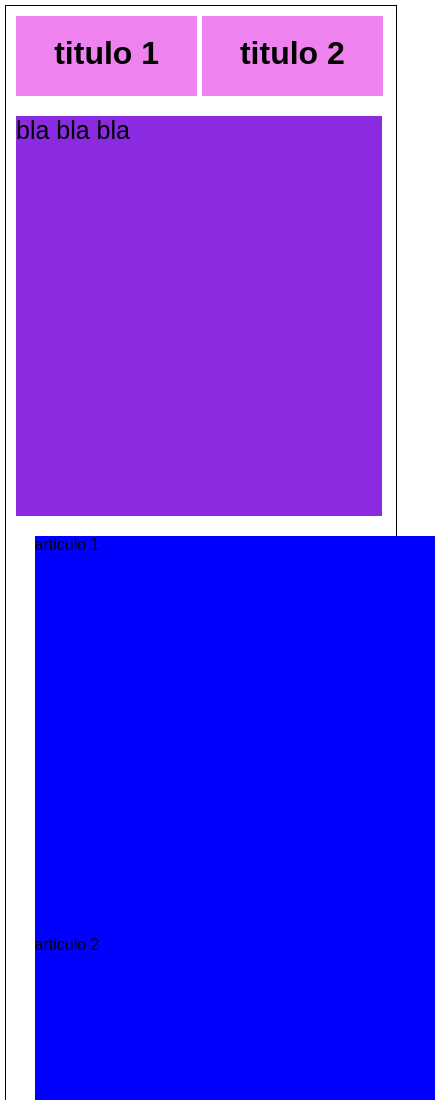
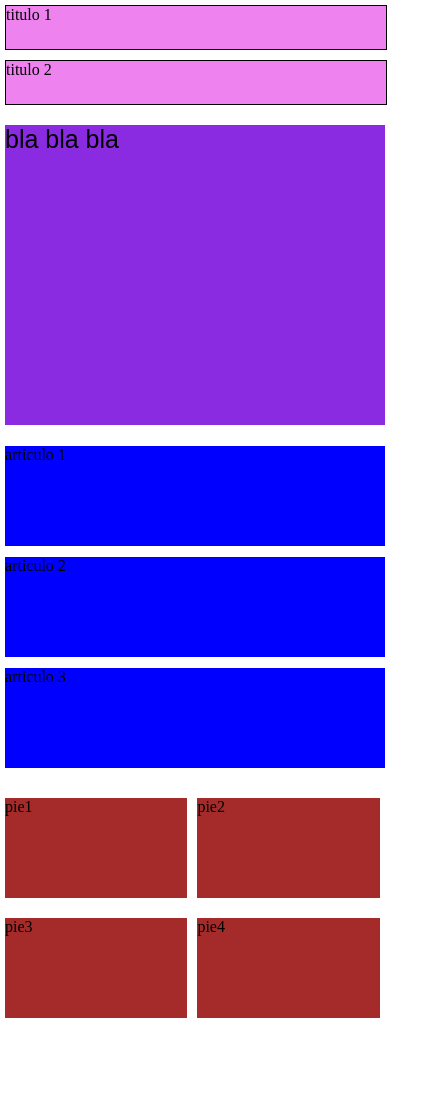
Before and after one commit to Tsammet/taller-Media-Queries, a plain HTML site: page index.html in a window 390 px wide. Shown: the top 1100 px of the page, 435 px wide, since content can reach past the window. After the commit the page ends 1023 px from the top, so only its background shows below. Drawn offline with Linux system fonts and the light colour scheme.

Commit message:
tercer commit

```diff
--- a/index.html
+++ b/index.html
@@ -9,15 +9,12 @@
 <body>
 
     <div id="container">
-        <div id="x">
+
 
             <header>
 
-                <div class="tittle">
-
-                    <h1>titulo 1</h1>
-                    <h1>titulo 2</h1>
-                </div>
+                <div>titulo 1</div>
+                <div>titulo 2</div>
 
             </header>
 
@@ -40,10 +37,10 @@
                 <article>pie1</article>
                 <article>pie2</article>
                 <article>pie3</article>
+                <article>pie4</article>
 
             </footer>
 
-        </div>
     </div>
 
 </body>
--- a/style.css
+++ b/style.css
@@ -4,36 +4,27 @@
 }
 
 #container{
-    margin-top: 40px;
     margin: 5px;
-    width: 100%;
-    height: 100%;
-    font-family: sans-serif;
-    border: 1px solid black;
+    /* border: 1px solid black; */
 }
 
-#x{
-    margin: 10px 10px 10px 10px;
+header{
+    display: flex;
+    width: 100%;
+    gap: 10px;
 }
 
-header h1{
+header div{
+    width: 50%;
+    height: 100px;
     background-color: violet;
-    display: inline-block;
-    width: 49%;
-    height: 80px;
-}
-
-.tittle h1{
-    color: black;
-    line-height: 75px;
-    text-align: center;
-
+    border: 1px solid black;
 }
 
 #content{
     background-color: blueviolet;
     height: 400px;
-    width: 99%;
+    width: 100%;
     margin-top: 20px;
 
 
@@ -46,14 +37,114 @@ header h1{
 }
 
 #articles{
-    padding-top: 20px;
+    display: flex;
+    gap: 10px;
+    width: 100%;
+    margin-top: 20px;
 
 }
 
 #articles article{
-    display: inline-block;
     background-color: blue;
-    width: 400px;
+    width: 33.4%;
     height: 400px;
-    margin-left: 5%;
 }
+
+footer{
+    display: flex;
+    gap: 10px;
+    width: 100%;
+    margin-top: 20px;
+}
+
+footer article{
+    background-color: brown;
+    width: 33.4%;
+    height: 200px;
+}
+
+
+@media(max-width: 768px){
+    header{
+        flex-direction: column;
+        height: 100px;
+    }
+
+    header div{
+        height: 150px;
+        width: 100%;
+        background-color: violet;
+        border: 1px solid black;    }
+
+    #content{
+        background-color: blueviolet;
+        height: 300px;
+        width: 100%;
+        margin-top: 20px;
+    }
+
+    #articles{
+        flex-direction: column;
+    }
+
+    #articles article{
+        width: 100%;
+        height: 100px;
+        margin-top: 1px;
+    }
+
+    footer{
+        flex-direction: row;
+        flex-wrap: wrap;
+    }
+
+    footer article{
+        width: 48%;
+        margin-top: 10px;
+        height: 100px;
+    }
+}
+
+@media(max-width: 320px){
+    header{
+        flex-direction: column;
+        height: 100px;
+    }
+    header div{
+        background-color: violet;
+        width: 100%;
+        height: 150px;
+        border: 1px solid black;
+    }
+
+    #content {
+        background-color: blueviolet;
+        height: 150px;
+        width: 100%;
+    }
+
+    #articles {
+        flex-direction: column;
+    }
+
+    #articles article{
+        height: 150px;
+    }
+
+    footer{
+        flex-direction: column;
+    }
+
+    footer article{
+        width: 100%;
+        margin-top: 10px;
+        height: 100px;
+        background-color: aquamarine;
+        display: none;  /* OCULTA TODOS LOS ELEMENTOS */
+    }
+
+    footer article:first-child{
+        display: block;     /* HACE QUE SE PUEDA VISUALIZAR SÓLO EL PRIMER ELEMENTO DE LOS QUE OCULTAMOS ARRIBA */
+    }
+
+}
```
